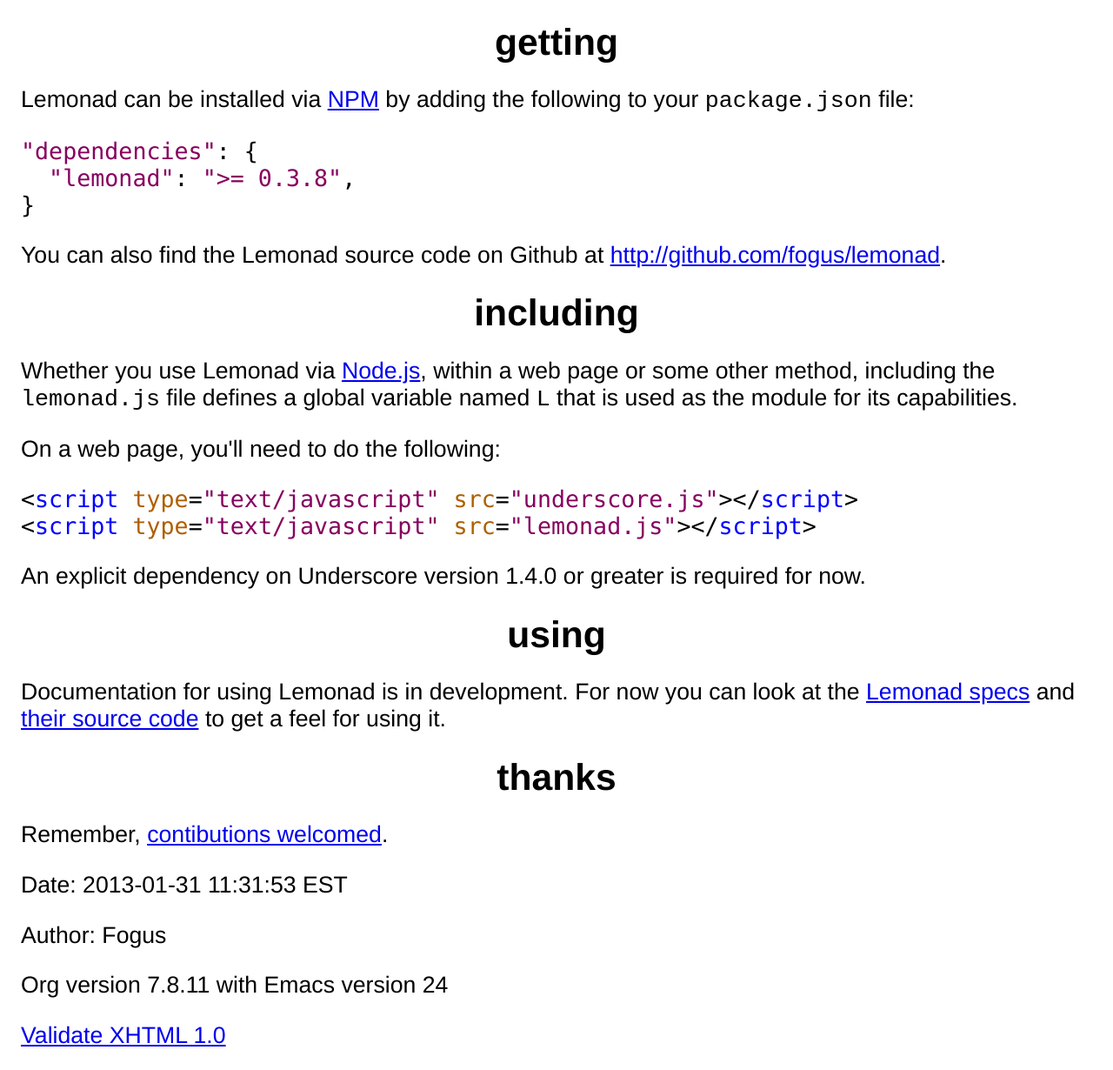
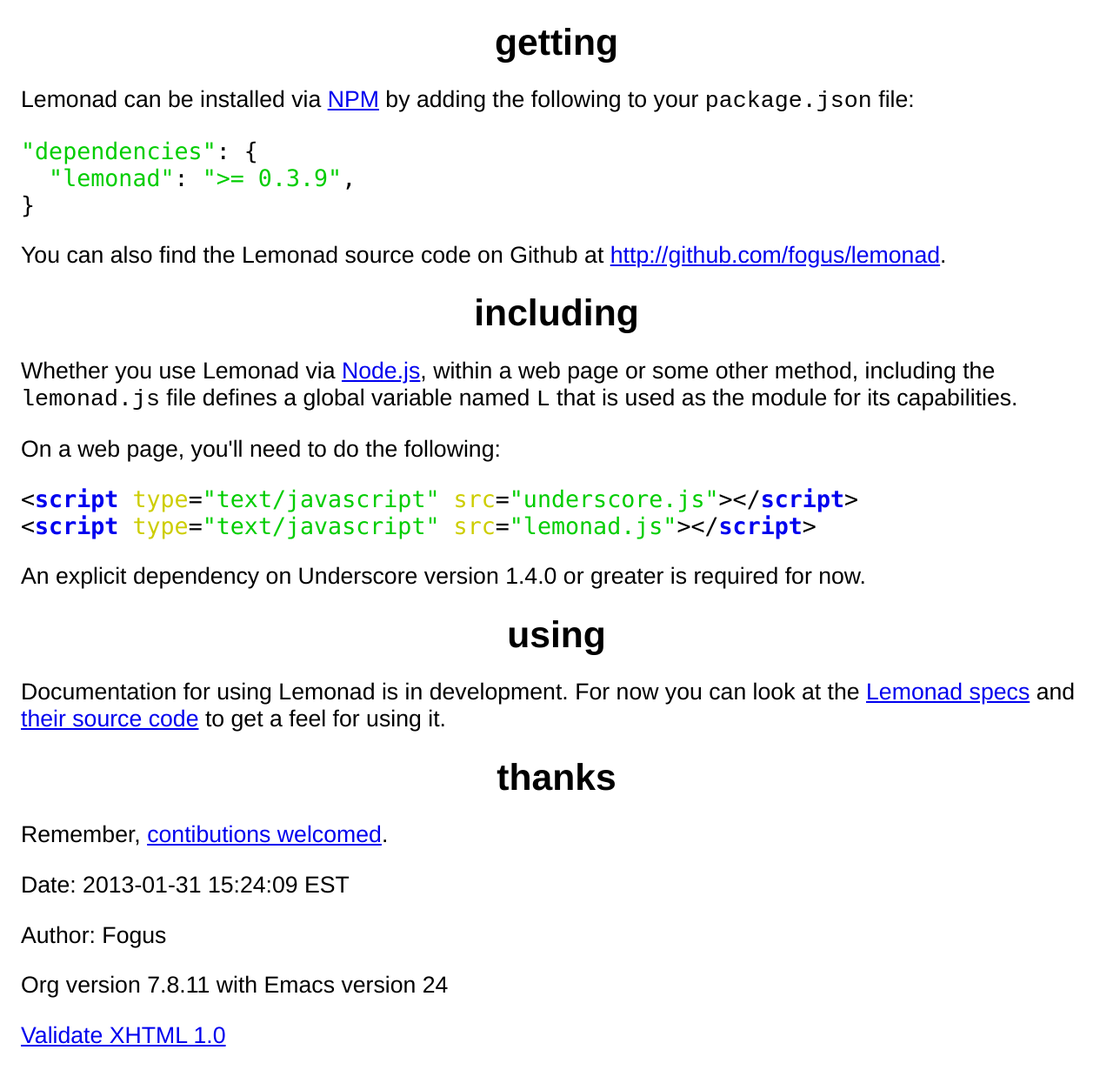
Before and after one commit to fogus/lemonad, a website: page docs/index.html in a window 1280 px wide. Shown: the part 889-2119 px from the top of the page at 87% size. Drawn offline with Linux system fonts and the light colour scheme.

```diff
--- a/docs/index.html
+++ b/docs/index.html
@@ -7,7 +7,7 @@
 <meta http-equiv="Content-Type" content="text/html;charset=utf-8"/>
 <meta name="title" content="Lemonad"/>
 <meta name="generator" content="Org-mode"/>
-<meta name="generated" content="2013-01-31 11:31:53 EST"/>
+<meta name="generated" content="2013-01-31 15:24:09 EST"/>
 <meta name="author" content="Fogus"/>
 <meta name="description" content=""/>
 <meta name="keywords" content=""/>
@@ -71,8 +71,8 @@
 
 
 
-<pre class="src src-javascript"><span style="color: #87005f;">"dependencies"</span>: {
-  <span style="color: #87005f;">"lemonad"</span>: <span style="color: #87005f;">"&gt;= 0.3.8"</span>,
+<pre class="src src-javascript"><span style="color: #00cd00;">"dependencies"</span>: {
+  <span style="color: #00cd00;">"lemonad"</span>: <span style="color: #00cd00;">"&gt;= 0.3.9"</span>,
 }
 </pre>
 
@@ -98,8 +98,8 @@
 
 
 
-<pre class="src src-html">&lt;<span style="color: #0000ff;">script</span> <span style="color: #af5f00;">type</span>=<span style="color: #87005f;">"text/javascript"</span> <span style="color: #af5f00;">src</span>=<span style="color: #87005f;">"underscore.js"</span>&gt;&lt;/<span style="color: #0000ff;">script</span>&gt;
-&lt;<span style="color: #0000ff;">script</span> <span style="color: #af5f00;">type</span>=<span style="color: #87005f;">"text/javascript"</span> <span style="color: #af5f00;">src</span>=<span style="color: #87005f;">"lemonad.js"</span>&gt;&lt;/<span style="color: #0000ff;">script</span>&gt;
+<pre class="src src-html">&lt;<span style="color: #0000ee; font-weight: bold;">script</span> <span style="color: #cdcd00;">type</span>=<span style="color: #00cd00;">"text/javascript"</span> <span style="color: #cdcd00;">src</span>=<span style="color: #00cd00;">"underscore.js"</span>&gt;&lt;/<span style="color: #0000ee; font-weight: bold;">script</span>&gt;
+&lt;<span style="color: #0000ee; font-weight: bold;">script</span> <span style="color: #cdcd00;">type</span>=<span style="color: #00cd00;">"text/javascript"</span> <span style="color: #cdcd00;">src</span>=<span style="color: #00cd00;">"lemonad.js"</span>&gt;&lt;/<span style="color: #0000ee; font-weight: bold;">script</span>&gt;
 </pre>
 
 
@@ -137,7 +137,7 @@
 </div>
 
 <div id="postamble">
-<p class="date">Date: 2013-01-31 11:31:53 EST</p>
+<p class="date">Date: 2013-01-31 15:24:09 EST</p>
 <p class="author">Author: Fogus</p>
 <p class="creator">Org version 7.8.11 with Emacs version 24</p>
 <a href="http://validator.w3.org/check?uri=referer">Validate XHTML 1.0</a>
```
